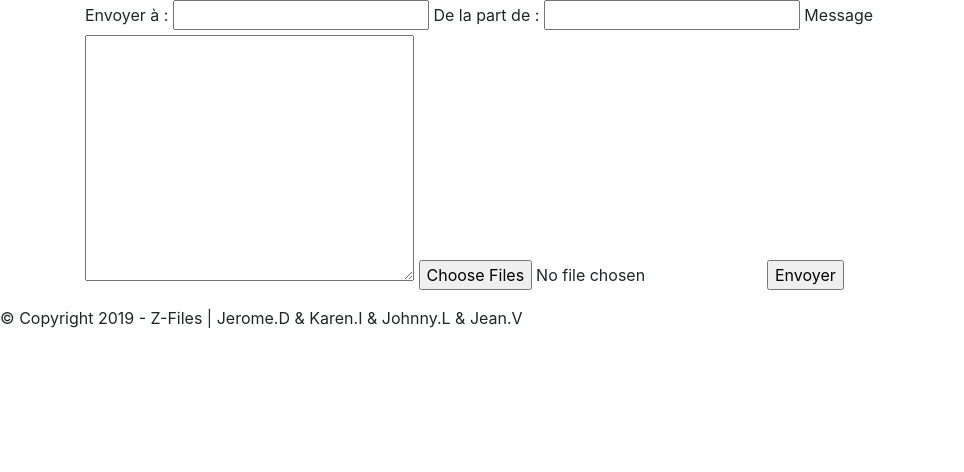
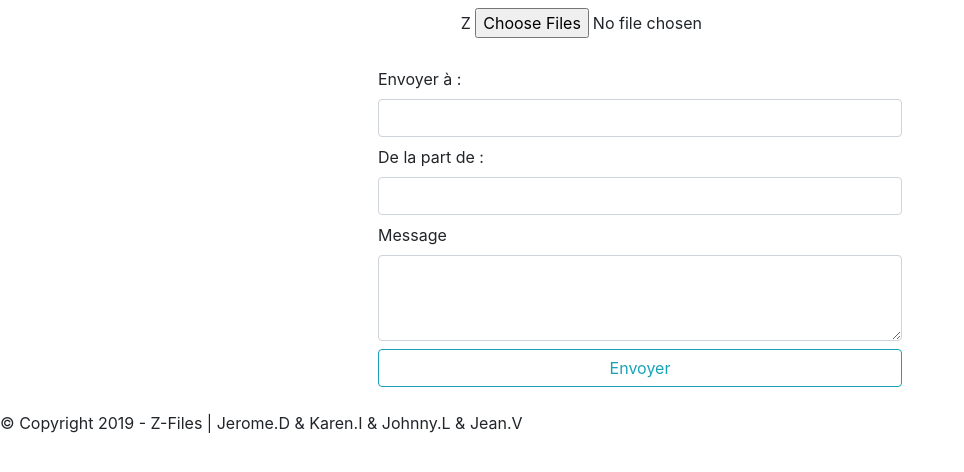
Before and after one commit to JeromeDias/Z-Files, a PHP site: page /UploadView.php in a window 1280 px wide. Shown: the part 40-512 px from the top of the page, without its empty margins (0-964 px from the left). Run offline with PHP 8.4, Linux system fonts and the light colour scheme; data that the repository does not hold is empty; a stand-in replaces the project's code that opens the database connection.

Commit message:
modif formulaire css

```diff
--- a/Views/UploadView.php
+++ b/Views/UploadView.php
@@ -1,43 +1,54 @@
-
 <?php
 
 $title = "Upload";
 include 'header.php';
 
 ?>
-<div class="container">
+<div class="container ">
+    <div class="row justify-content-center">
+        <div class="col-md-6 bordure">
+            <div class="form-group row justify-content-center m-2">
+                <form action="" method="post" enctype="multipart/form-data">
+                    <label for="file" class="label-file">
+                        <p>Z</p>
+                    </label>
+                    <input type="file" id="file" class="input-file" name="file[]" multiple>
+                    <?php
+
+                    require('Models/Connexion.php');
+                    if (isset($_POST['submit'])) {
 
 
-<form action="" method="post" enctype="multipart/form-data">
-
-<label for="emailto">Envoyer à :</label>
-<input type="email" name="emailto" id="emailto">
-<label for="email">De la part de :</label>
-<input type="email" name="email" id="email">
-<label for="message">Message</label>
-<textarea name="message" id="message" cols="30" rows="10"></textarea>
-
-<input type="file" id="file" name="file[]" multiple>
-<?php
-
-require ('Models/Connexion.php');
-if(isset($_POST['submit'])){
-
-
-    if($success) {
+                        if ($success) {
                             echo 'Nom des fichiers : ';
-        for($i = 0; $i < sizeof($_FILES['file']['name']); $i++) {
+                            for ($i = 0; $i < sizeof($_FILES['file']['name']); $i++) {
                                 echo $_FILES['file']['name'][$i] . ', ';
                             }
                         }
-
                     }
 
                     ?>
-<input type="submit" id="submit" name="submit" value="Envoyer">
-
+            </div>
+            <div class="form-group row m-2">
+                <label for="emailto">Envoyer à :</label>
+                <input type="email" class="form-control" name="emailto" id="emailto">
+            </div>
+            <div class="form-group row m-2">
+                <label for="email">De la part de :</label>
+                <input type="email" class="form-control" name="email" id="email">
+            </div>
+            <div class="form-group row m-2">
+                <label for="message">Message</label>
+                <textarea class="form-control" name="message" id="message" cols="50" rows="3"></textarea>
+            </div>
+            <div class="form-group row m-2">
+                <input type="submit" id="submit" name="submit" class="form-control btn btn-outline-info" value="Envoyer">
+            </div>
+        </div>
+    </div>
+</div>
 <p class="error"><?php echo $error; ?></p>
-<p class="success"><a href="assets/files/<?php echo $success ?>"download><?php echo $success; ?></a></p>
+<p class="success"><a href="assets/files/<?php echo $success ?>" download><?php echo $success; ?></a></p>
 
 </form>
 </div>
```
Also changed, not shown: assets/css/style.css (+4 -21 lines). Lines whose indentation alone changed are shown as unchanged.
